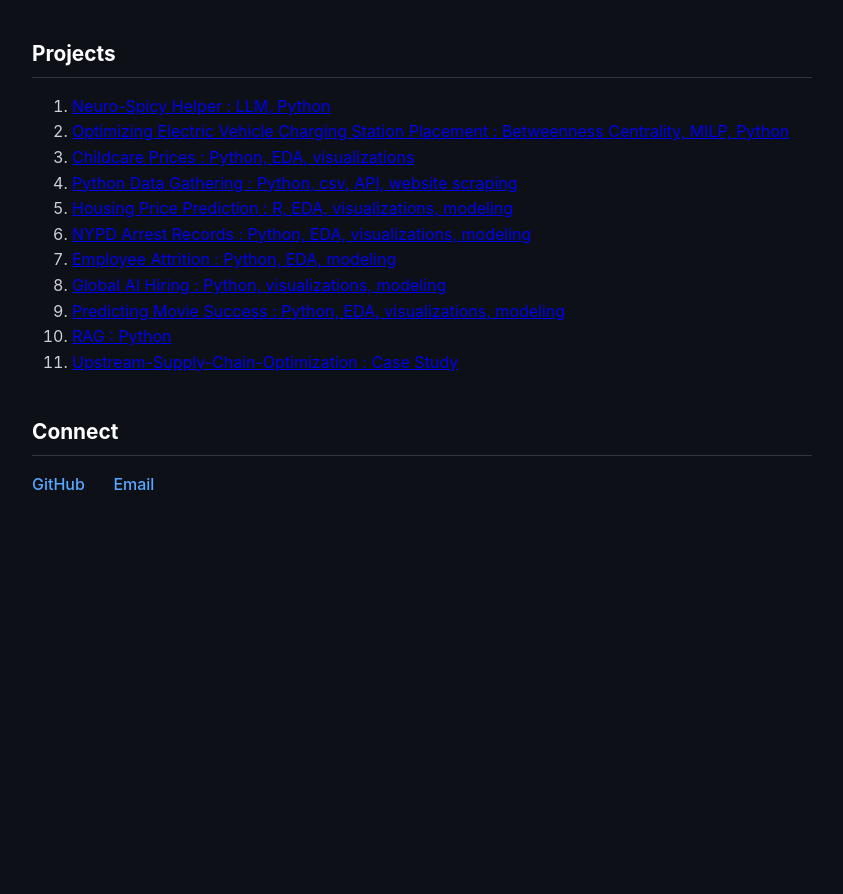
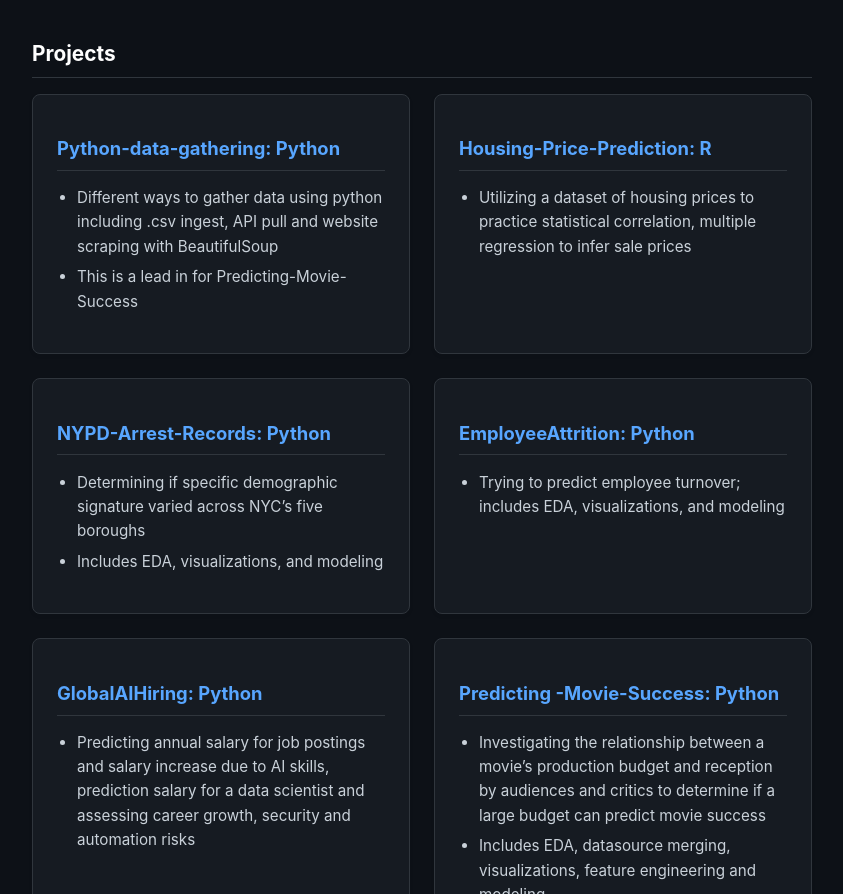
Before and after one commit to caKramer/caKramer.github.io, a plain HTML site: page index.html in a window 1280 px wide. Shown: the part 1746-2640 px from the top of the page, without its empty margins (218-1061 px from the left). Before the commit the page ends 2316 px from the top, so only its background shows below. Drawn offline with Linux system fonts and the light colour scheme.

Commit message:
Update index.html

```diff
--- a/index.html
+++ b/index.html
@@ -197,6 +197,44 @@
         .links a:hover {
             text-decoration: underline;
         }
+
+        .grid-container {
+      max-width: 1200px;
+      margin: 0 auto;
+      display: grid;
+      grid-template-columns: repeat(auto-fill, minmax(280px, 1fr));
+      gap: 1.5rem;
+    }
+
+        .card {
+      background-color: var(--card-bg);
+      border: 1px solid var(--border-color);
+      border-radius: 8px;
+      padding: 1.5rem;
+      box-shadow: 0 2px 4px rgba(0, 0, 0, 0.05);
+      transition: transform 0.2s ease, box-shadow 0.2s ease;
+    }
+
+    .card:hover {
+      transform: translateY(-2px);
+      box-shadow: 0 6px 12px rgba(0, 0, 0, 0.1);
+    }
+
+    .card h2 {
+      font-size: 1.15rem;
+      margin-bottom: 0.75rem;
+      color: var(--accent-color);
+    }
+
+    .card ul {
+      padding-left: 1.25rem;
+      color: var(--text-secondary);
+      font-size: 0.95rem;
+    }
+
+    .card li + li {
+      margin-top: 0.4rem;
+    }
     </style>
 </head>
 <body>
@@ -349,19 +387,89 @@
 
         <section>
             <h2>Projects</h2>
-            <ol>
-              <li><a href="https://github.com/caKramer/Neuro-spicy-helper-LLM">Neuro-Spicy Helper : LLM, Python</a></li>
-              <li><a href="https://github.com/caKramer/Optimizing-Electric-Vehicle-Charging-Station-Placement">Optimizing Electric Vehicle Charging Station Placement : Betweenness Centrality, MILP, Python</a></li>
-              <li><a href="https://github.com/caKramer/Childcare-Prices">Childcare Prices : Python, EDA, visualizations </a></li>
-              <li><a href="https://github.com/caKramer/Python-data-gathering">Python Data Gathering : Python, csv, API, website scraping </a></li>
-              <li><a href="https://github.com/caKramer/Housing-Price-Prediction">Housing Price Prediction : R, EDA, visualizations, modeling </a></li>
-              <li><a href="https://github.com/caKramer/NYPD-Arrest-Records">NYPD Arrest Records : Python, EDA, visualizations, modeling </a></li>
-              <li><a href="https://github.com/caKramer/EmployeeAttrition">Employee Attrition : Python, EDA, modeling </a></li>
-              <li><a href="https://github.com/caKramer/GlobalAIHiring">Global AI Hiring : Python, visualizations, modeling </a></li>
-              <li><a href="https://github.com/caKramer/Predicting-Movie-Success">Predicting Movie Success : Python, EDA, visualizations, modeling </a></li>
-              <li><a href="https://github.com/caKramer/RAG">RAG : Python </a></li>
-               <li><a href="https://github.com/caKramer/Upstream-Supply-Chain-Optimization">Upstream-Supply-Chain-Optimization : Case Study </a></li>
-            </ol>
+          <main class="grid-container">
+    <article class="card">
+      <h2>Python-data-gathering: Python</h2>
+      <ul>
+        <li>Different ways to gather data using python including .csv ingest, API pull and website scraping with BeautifulSoup</li>
+        <li>This is a lead in for Predicting-Movie-Success</li>
+      </ul>
+    </article>
+
+    <article class="card">
+      <h2>Housing-Price-Prediction: R</h2>
+      <ul>
+        <li>Utilizing a dataset of housing prices to practice statistical correlation, multiple regression to infer sale prices</li>
+      </ul>
+    </article>
+
+    <article class="card">
+      <h2>NYPD-Arrest-Records: Python</h2>
+      <ul>
+        <li>Determining if specific demographic signature varied across NYC’s five boroughs</li>
+        <li>Includes EDA, visualizations, and modeling</li>
+      </ul>
+    </article>
+
+    <article class="card">
+      <h2>EmployeeAttrition: Python</h2>
+      <ul>
+        <li>Trying to predict employee turnover; includes EDA, visualizations, and modeling</li>
+      </ul>
+    </article>
+
+    <article class="card">
+      <h2>GlobalAIHiring: Python</h2>
+      <ul>
+        <li>Predicting annual salary for job postings and salary increase due to AI skills, prediction salary for a data scientist and assessing career growth, security and automation risks</li>
+      </ul>
+    </article>
+
+    <article class="card">
+      <h2>Predicting -Movie-Success: Python</h2>
+      <ul>
+        <li>Investigating the relationship between a movie’s production budget and reception by audiences and critics to determine if a large budget can predict movie success</li>
+        <li>Includes EDA, datasource merging, visualizations, feature engineering and modeling</li>
+      </ul>
+    </article>
+
+    <article class="card">
+      <h2>RAG: Python</h2>
+      <ul>
+        <li>RAG implementation using Hugging Face and Beautiful Soup; utilized FAISS for similarity search for vectors</li>
+      </ul>
+    </article>
+
+    <article class="card">
+      <h2>Neuro-SpicyHelper_LLM: Python</h2>
+      <ul>
+        <li>Application containing an LLM to help neurodivergent individuals with interoception and executive dysfunction issues</li>
+        <li>Includes Streamlit application that serves a fully fine-tuned model</li>
+      </ul>
+    </article>
+
+    <article class="card">
+      <h2>Childcare-Prices: Python</h2>
+      <ul>
+        <li>Focus on storytelling with data. Contains EDA and visualizations</li>
+      </ul>
+    </article>
+
+    <article class="card">
+      <h2>Upstream-Supply-Chain-Optimization: CASE STUDY</h2>
+      <ul>
+        <li>Case study on Home Depot supply and delivery chain to understand bottlenecks and provide optimization ideas; includes identifying data needs and possible models for use</li>
+      </ul>
+    </article>
+
+    <article class="card">
+      <h2>Optimizing Electric Vehicle Charging Stations Placement : Python</h2>
+      <ul>
+        <li>P-Median Facility Location Problem formulated as a Mixed-Integer Linear Program (MILP)</li>
+        <li>Uses a composite demand weight calculated by combining population, betweenness centrality, and median income to determine most optimal location for EV charging stations</li>
+      </ul>
+    </article>
+  </main>
         </section>
 
         <section>
```
